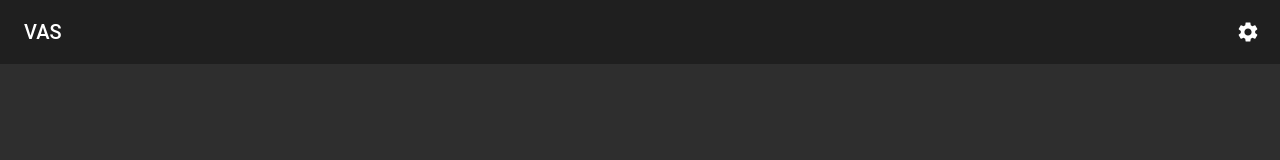
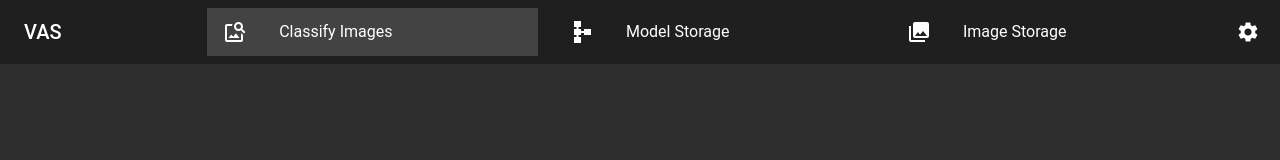
Before and after one commit to PauliusJaskutelis/VAS-FE, a React (Vite) app: page / in a window 1280 px wide. Shown: the top 160 px of the page. Built offline with nearby package versions, Linux system fonts and the light colour scheme; no server answers.

Commit message:
Adding navigation buttons

```diff
--- a/src/components/Navigation.tsx
+++ b/src/components/Navigation.tsx
@@ -1,12 +1,28 @@
 import React from 'react';
-import { AppBar, Toolbar, Typography, IconButton } from '@mui/material';
+import {
+  AppBar,
+  Toolbar,
+  Typography,
+  IconButton,
+  ListItemIcon,
+  ListItemText,
+  ListItemButton,
+  Box,
+} from '@mui/material';
+import SchemaIcon from '@mui/icons-material/Schema';
 import SettingsIcon from '@mui/icons-material/Settings';
+import PhotoLibraryIcon from '@mui/icons-material/PhotoLibrary';
+import ImageSearchIcon from '@mui/icons-material/ImageSearch';
+import { Link, useLocation } from 'react-router-dom';
 
 interface NavigationProps {
   onSettingsClick?: () => void;
 }
 
 const Navigation: React.FC<NavigationProps> = ({ onSettingsClick }) => {
+  const location = useLocation();
+  const currentPath = location.pathname;
+
   return (
     <AppBar position="static" elevation={5}>
       <Toolbar
@@ -14,11 +30,51 @@ const Navigation: React.FC<NavigationProps> = ({ onSettingsClick }) => {
           display: 'flex',
           justifyContent: 'space-between',
           backgroundColor: 'background.paper',
+          gap: 2,
         }}
       >
-        <Typography variant="h6" component="div">
-          VAS
-        </Typography>
+        <Box sx={{ flexGrow: 1 }}>
+          <Typography
+            variant="h6"
+            component={Link}
+            to="/"
+            sx={{
+              textDecoration: 'none',
+              color: 'inherit',
+            }}
+          >
+            VAS
+          </Typography>
+        </Box>
+
+        <ListItemButton component={Link} to="/" selected={currentPath === '/'}>
+          <ListItemIcon>
+            <ImageSearchIcon />
+          </ListItemIcon>
+          <ListItemText primary="Classify Images" />
+        </ListItemButton>
+
+        <ListItemButton
+          component={Link}
+          to="/modelStorage"
+          selected={currentPath === '/modelStorage'}
+        >
+          <ListItemIcon>
+            <SchemaIcon />
+          </ListItemIcon>
+          <ListItemText primary="Model Storage" />
+        </ListItemButton>
+
+        <ListItemButton
+          component={Link}
+          to="/imageStorage"
+          selected={currentPath === '/imageStorage'}
+        >
+          <ListItemIcon>
+            <PhotoLibraryIcon />
+          </ListItemIcon>
+          <ListItemText primary="Image Storage" />
+        </ListItemButton>
         <IconButton
           edge="end"
           color="inherit"
```
